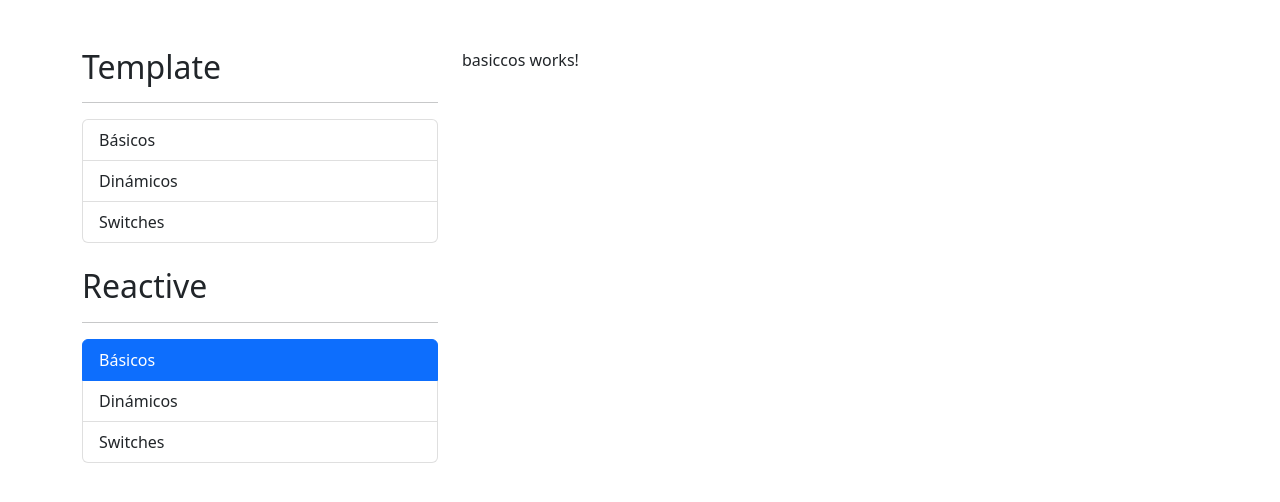
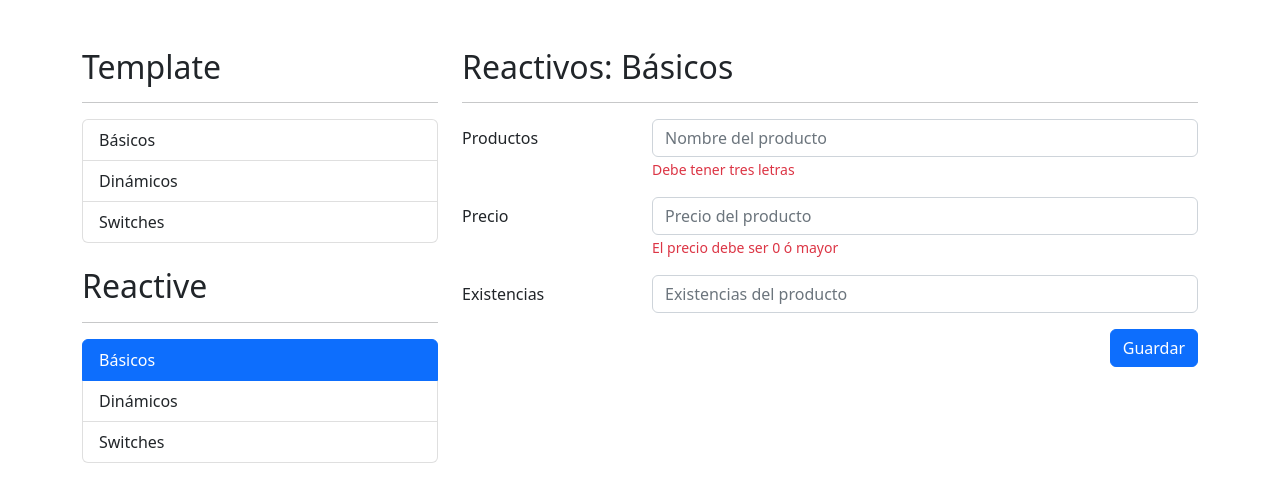
Before and after one commit to luismrls/CursoAngular-FormulariosApp, an Angular app: page /reactive/basicos in a window 1280 px wide. Shown: the top 502 px of the page. Built offline with nearby package versions, Linux system fonts and the light colour scheme.

Commit message:
se creo las estructuras de los formularios reactivos

```diff
--- a/src/app/reactive/basicos/basicos.component.html
+++ b/src/app/reactive/basicos/basicos.component.html
@@ -1 +1,70 @@
-<p>basiccos works!</p>
+<h2>Reactivos: Básicos</h2>
+<hr>
+
+<div class="row">
+    <div class="col">
+
+        <form autocomplete="off">
+
+            <!-- Campo de producto -->
+            <div class="mb-3 row">
+                <label class="col-sm-3 col-form-label">Productos</label>
+                <div class="col-sm-9">
+                    <input type="text"
+                           class="form-control"
+                           placeholder="Nombre del producto">
+
+                    <span class="form-text text-danger">Debe tener tres letras</span>
+                </div>
+            </div>
+
+            <!-- Campo de Precio -->
+            <div class="mb-3 row">
+                <label class="col-sm-3 col-form-label">Precio</label>
+                <div class="col-sm-9">
+                    <input type="number"
+                           class="form-control"
+                           placeholder="Precio del producto">
+                    <span class="form-text text-danger">El precio debe ser 0 ó mayor</span>
+                </div>
+            </div>
+
+            <!-- Campo de Existencioas -->
+            <div class="mb-3 row">
+                <label class="col-sm-3 col-form-label">Existencias</label>
+                <div class="col-sm-9">
+                    <input type="number"
+                           class="form-control"
+                           placeholder="Existencias del producto">
+                </div>
+            </div>
+
+            <div class="row">
+                <div class="col">
+                    <button class="btn btn-primary float-end" type="submit">Guardar</button>
+                </div>
+            </div>
+
+        </form>
+
+    </div>
+</div>
+
+<!-- <div class="row">
+    <div class="col">
+        <span>Valid</span>
+        <pre>{{ miFormulario.valid }}</pre>
+
+        <span>Pristine</span>
+        <pre>{{ miFormulario.pristine }}</pre>
+
+        <span>Touched</span>
+        <pre>{{ miFormulario.touched }}</pre>
+
+        <span>Value</span>
+        <pre>{{ miFormulario.value | json }}</pre>
+
+        <span>CustomDirective</span>
+        <pre>{{ miFormulario.controls['existencias']?.errors | json }}</pre>
+    </div>
+</div><p>basiccos works!</p> -->
--- a/src/app/reactive/dinamicos/dinamicos.component.html
+++ b/src/app/reactive/dinamicos/dinamicos.component.html
@@ -1 +1,66 @@
-<p>dinamicos works!</p>
+<h2>Reactivos <small>Dinámicos</small></h2>
+<hr>
+
+<form autocomplete="off">
+    <div class="mb-3 row">
+        <label class="col-sm-3 col-form-label">Nombre</label>
+        <div class="col-sm-9">
+            <input class="form-control"
+                   placeholder="Nombre de la persona">
+            <span class="form-text text-danger">Este campo es obligatorio</span>
+        </div>
+    </div>
+
+
+    <div class="mb-3 row">
+        <label class="col-sm-3 col-form-label">Agregar</label>
+        <div class="col-sm-9">
+            <div class="input-group">
+                <input class="form-control"
+                       placeholder="Nombre de la persona"
+                       (keyup.enter)="a=1">
+
+                <button class="btn btn-outline-primary"
+                        type="button"
+                        (click)="a=1">
+                    Agregar
+                </button>
+            </div>
+        </div>
+    </div>
+
+    <div class="mb-3 row">
+        <label class="col-sm-3 col-form-label">Favoritos</label>
+        <div class="col-sm-9">
+
+            <!-- <div *ngFor="let anime of persona.favoritos;let i = index"
+                 class="input-group mb-1">
+
+                <input class="form-control">
+
+                <button class="btn btn-outline-danger"
+                        type="button"
+                        (click)="a=1">
+                Eliminar
+                </button>
+            </div> -->
+
+
+        </div>
+    </div>
+
+    <div class="row">
+        <div class="col-sm-12">
+            <button type="button"
+                    class="btn btn-primary float-end"
+                    (click)="a=1">
+                Guardar
+            </button>
+
+        </div>
+    </div>
+</form>
+
+
+<!-- <span>Persona</span>
+<pre>{{ persona | json }}</pre> -->
--- a/src/app/reactive/dinamicos/dinamicos.component.ts
+++ b/src/app/reactive/dinamicos/dinamicos.component.ts
@@ -8,6 +8,8 @@
 })
 export class DinamicosComponent implements OnInit {
 
+  a: number = 0;
+
   constructor() { }
 
   ngOnInit(): void {
--- a/src/app/reactive/switches/switches.component.html
+++ b/src/app/reactive/switches/switches.component.html
@@ -1 +1,80 @@
-<p>switches works!</p>
+<h2>Template: Switches</h2>
+<hr>
+
+<form>
+    <div class="row mb-3">
+        <label class="col-sm-3 col-form-label">Género</label>
+        <div class="col-sm-9">
+
+            <div class="form-check">
+                <input class="form-check-input" value="M" type="radio" name="radioGenero" id="radioGenero1" required>
+                <label class="form-check-label" for="radioGenero1">
+                    Masculino
+                </label>
+            </div>
+            <div class="form-check">
+                <input class="form-check-input" value="F" type="radio" name="radioGenero" id="radioGenero2" required>
+                <label class="form-check-label" for="radioGenero2">
+                    Femenico
+                </label>
+            </div>
+
+        </div>
+
+    </div>
+
+
+    <div class="row mb-3">
+        <label class="col-sm-3 col-form-label">Notificaciones</label>
+        <div class="col-sm-9">
+
+            <div class="form-check form-switch mt-2">
+                <input class="form-check-input" type="checkbox" role="switch" id="flexSwitchCheckChecked">
+                <label class="form-check-label" for="flexSwitchCheckChecked">Quiero recibir notificaciones</label>
+            </div>
+
+        </div>
+    </div>
+
+
+    <div class="row mb-3">
+        <label class="col-sm-3 col-form-label"></label>
+        <div class="col-sm-9">
+
+            <div class="form-check">
+                <input class="form-check-input" type="checkbox" value="" id="flexCheckDefault">
+                <label class="form-check-label" for="flexCheckDefault">
+                  Aceptó los terminos y condiciones de uso
+                </label>
+              </div>
+
+        </div>
+    </div>
+
+
+    <div class="row">
+        <div class="col">
+            <button class="btn btn-primary float-end">
+                Aceptar
+            </button>
+        </div>
+    </div>
+
+</form>
+
+<!-- <h5>Valor del formulario</h5>
+<pre>{{ miFormulario.value | json }}</pre>
+<br>
+
+
+<h5>Persona</h5>
+<pre>{{ persona | json }}</pre>
+<br>
+
+<h5>Valid</h5>
+<pre>{{ miFormulario.valid }}</pre>
+
+<h5>Terminos</h5>
+<pre>{{ miFormulario.controls['terminos']?.errors | json }}</pre>
+
+<pre>Condiciones: </pre><p>switches works!</p> -->
```
